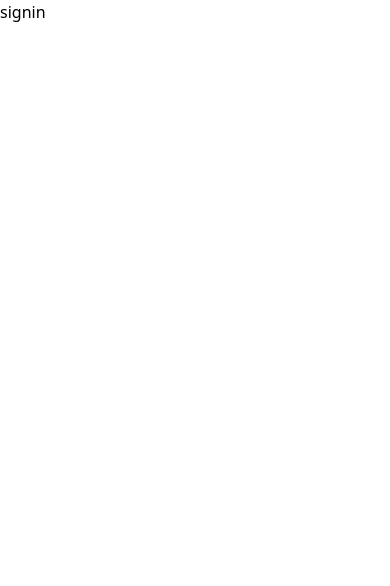
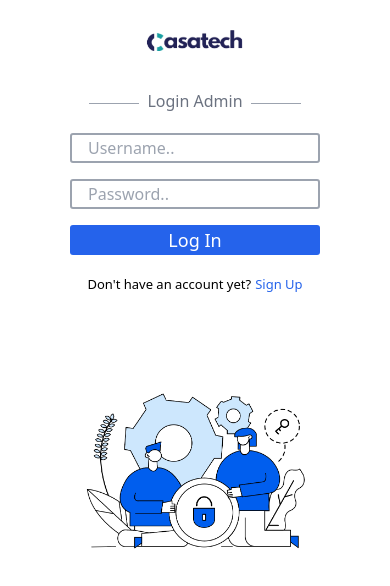
Before and after one commit to Muhammad-Khairul-Kholqi/adminPageCasatech, a React (Create React App) app: page /signin in a window 390 px wide. Shown: the top 586 px of the page. Built offline with nearby package versions, Linux system fonts and the light colour scheme.

Commit message:
add content login

```diff
--- a/src/Dashboard.js
+++ b/src/Dashboard.js
@@ -4,8 +4,11 @@ import './Style/StyleDashboard.css'
 import background from "./Assets/bg.png"
 import DashboardCard from './Card/DashboardCard';
 import profile from './Assets/profile.png'
+import AOS from 'aos';
+import 'aos/dist/aos.css';
 
 const Dashboard = () => {
+  AOS.init();
   return (
     <>
     <div className="">
@@ -14,11 +17,18 @@ const Dashboard = () => {
           {
             backgroundImage: `url(${background})`
           }
-        }>
+        } data-aos="flip-down" data-aos-duration="1300">
           <h1 className = "title-header text-[40px] leading-10 font-bold" > This is the <br /> Admin Page </h1>
           <p className="description mt-[20px] text-[18px]">
             Access all configurations and customize the app according to your preferences
           </p>
+        </div>
+
+        <div className="overflow-hidden bg-white p-[20px] mt-[20px] rounded-[10px]" >
+            <marquee className="text-[20px] text-blue-600 animate-marquee delay-5000">
+            PT. Catur Sangkara Tekhnologi,
+            Jl Baranangsiang III Blok I No.7.
+            </marquee>
         </div>
 
         <div>
--- a/src/Data/Company/CompanyData.js
+++ b/src/Data/Company/CompanyData.js
@@ -11,7 +11,8 @@ const CompanyData = () => {
                     {
                         backgroundImage: `url(${backgImg})`
                     }
-                }><h1 className="title text-center item-center text-white text-[40px] font-bold px-[20px]"> Company Data </h1></div>
+                } data-aos="flip-down" data-aos-duration="1300">
+                <h1 className="title text-center item-center text-white text-[40px] font-bold px-[20px]"> Company Data </h1></div>
 
                 <div className="bg-white p-[20px] rounded-[10px] mt-[20px]">
 
--- a/src/Signin.js
+++ b/src/Signin.js
@@ -1,8 +1,36 @@
 import React from "react";
+import Logo from './Assets/logo.png';
+import { Link } from 'react-router-dom';
+import './Style/StyleSignin.css';
+import ilustrasiLogin from './Assets/ilustrasi-login.png'
 
 const Signin = () => {
     return(
-        <div>signin</div>
+        <div className="content-login flex justify-between py-[20px] px-[10%] gap-[30px] flex-wrap mt-[100px]">
+            <div className="flex flex-col items-center justify-center">
+                <img className="w-[100px] mb-2" src={Logo} alt="Logo" />
+                <div className="flex items-center mt-[30px]">
+                    <div className="garis h-[1px] bg-gray-400 w-[80px] mt-[5px]"></div>
+                    <p className="mx-2 text-gray-500">Login Admin</p>
+                    <div className="garis h-[1px] bg-gray-400 w-[80px] mt-[5px]"></div>
+                </div>
+                <form className="mt-5">
+                    <input placeholder="Username.." type="text" className="type-input block border-solid border-2 border-gray-400 px-4 w-[300px] rounded-[3px] h-[30px] mb-4" />
+                    <input placeholder="Password.." type="password" className="type-input block border-solid border-2 border-gray-400 px-4 w-[300px] rounded-[3px] h-[30px] mb-4" />
+                    <button className="button w-[300px] rounded-[3px] h-[30px] bg-blue-600 hover:bg-blue-700 text-white text-lg">Log In</button>
+                </form>
+                <p className = "for-signup mt-[20px]" >
+                    Don't have an account yet?
+                    <Link to="/signup" className="text-blue-600 ml-1">
+                        <span>Sign Up</span>
+                    </Link>
+                </p>
+            </div>
+
+            <div className = "ilustrasi w-[400px]" >
+                <img src={ilustrasiLogin} />
+            </div>
+        </div>
     )
 }
 
--- /dev/null
+++ b/src/Style/StyleSignin.css
@@ -0,0 +1,120 @@
+@media (max-width:915px) {
+    .ilustrasi {
+        width: 350px;
+    }
+}
+
+@media (max-width:850px) {
+    .ilustrasi {
+        width: 300px;
+        margin-top: 30px;
+    }
+
+    .type-input {
+        width: 250px;
+    }
+
+    .button {
+        width: 250px;
+    }
+
+    .for-signup {
+        font-size: 15px;
+    }
+}
+
+@media (max-width:745px) {
+    .ilustrasi {
+        width: 250px;
+        margin-top: 50px;
+    }
+
+    .type-input {
+        width: 220px;
+    }
+
+    .button {
+        width: 220px;
+    }
+
+    .for-signup {
+        font-size: 13px;
+    }
+
+    .garis {
+        width: 50px;
+    }
+}
+
+@media (max-width:625px) {
+    .content-login {
+        flex-direction: column;
+        align-items: center;
+        margin-top: -1px;
+        margin-top: 10px;
+    }
+
+    .type-input {
+        width: 300px;
+    }
+
+    .button {
+        width: 300px;
+    }
+
+    .garis {
+        width: 80px;
+    }
+
+    .for-signup {
+        font-size: 15px;
+    }
+
+    .ilustrasi {
+        width: 350px;
+    }
+}
+
+@media (max-width:430px) {
+    .type-input {
+        width: 250px;
+    }
+
+    .button {
+        width: 250px;
+    }
+
+    .garis {
+        width: 50px;
+    }
+
+    .for-signup {
+        font-size: 13px;
+    }
+
+    .ilustrasi {
+        width: 250px;
+    }
+}
+
+@media (max-width:310px) {
+    .type-input {
+        width: 200px;
+    }
+
+    .button {
+        width: 200px;
+    }
+
+    .garis {
+        width: 30px;
+    }
+
+    .for-signup {
+        font-size: 12px;
+    }
+
+    .ilustrasi {
+        width: 200px;
+    }
+}
--- a/src/testing.js
+++ /dev/null
@@ -1,44 +0,0 @@
-import React from 'react';
-import { BrowserRouter as Router, Route, Routes } from 'react-router-dom';
-import Sidebar from './Template/Side';
-import Header from './Header';
-import Dashboard from './Dashboard';
-import AccountAdmin from './AccountAdmin';
-import CompanyData from './Data/Company/CompanyData';
-import SolutionsData from './Data/Solutioins/SolutionsData';
-import Signin from './Signin';
-import './Style/StyleApp.css';
-
-const App = () => {
-    return (
-        <Router>
-            <>
-                <div className="flex h-screen">
-                    {/* sidebar */}
-                    <div className="sidebar w-[190px]">
-                        <Sidebar />
-                    </div>
-                    <div className = "flex-1 overflow-y-auto bg-[#ECEDF2] p-4" >
-                        {/* header */}
-                        <div className = "bg-white py-[10px] rounded-lg shadow-md" >
-                            <Header />
-                        </div>
-                        {/* content */}
-                        <Routes>
-                            <Route path="/" element={<Dashboard />} />
-                            <Route path="/company-data" element={<CompanyData />} />
-                            <Route path="/data-solutions" element={<SolutionsData />} />
-                            <Route path="/account-admin" element={<AccountAdmin />} />
-                        </Routes>
-                    </div>
-                </div>
-
-                <div>
-                    <Routes>
-                        <Route path="/signin" element={<Signin />} />
-                    </Routes>
-                </div>
-            </>
-        </Router>
-    );
-};
```
Also changed, not shown: src/Card/DashboardCard.js (+4 -4 lines), src/Assets/ilustrasi-login.png (added).
